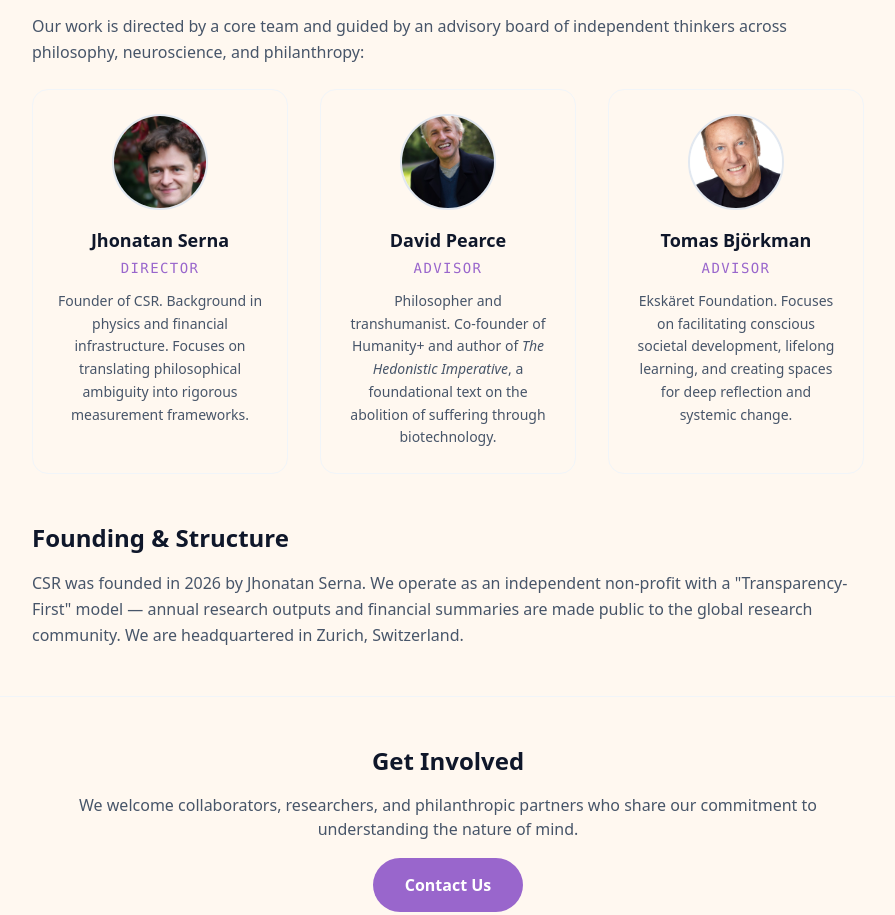
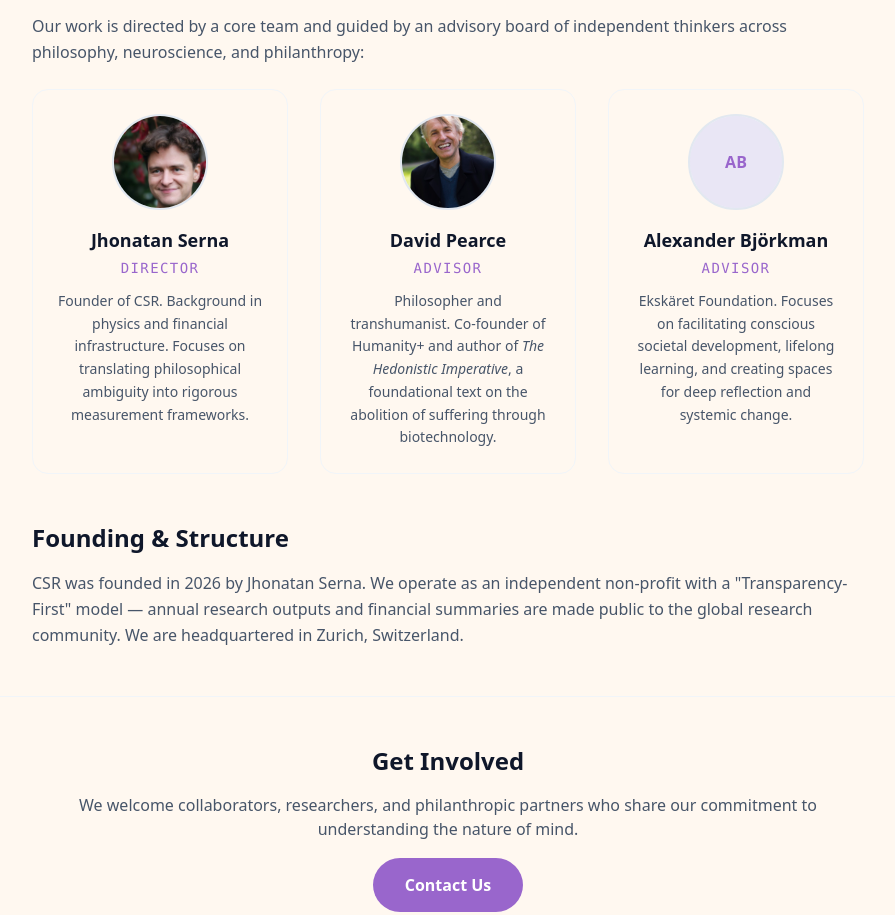
Before and after one commit to jhalcon27/CenterForSentience, an Astro site: page /about in a window 1280 px wide. Shown: the part 1192-2107 px from the top of the page, without its empty margins (192-1087 px from the left). Built offline with nearby package versions, Linux system fonts and the light colour scheme; Astro itself is replaced by a stand-in of ours.

Commit message:
Revert Tomas Björkman back to Alexander Björkman

```diff
--- a/src/pages/about.astro
+++ b/src/pages/about.astro
@@ -89,9 +89,10 @@
           <!-- Advisor 2 -->
           <div class="p-6 border border-csr-gray-100 rounded-2xl flex flex-col items-center text-center">
             <div class="w-24 h-24 rounded-full bg-csr-gray-100 mb-4 overflow-hidden border-2 border-csr-gray-200">
-               <img src="/images/tomas-bjorkman.jpg" alt="Tomas Björkman" class="w-full h-full object-cover object-center" />
+               <!-- Placeholder for Alexander's image -->
+               <div class="w-full h-full bg-csr-primary/10 flex items-center justify-center text-csr-primary font-bold">AB</div>
             </div>
-            <h3 class="font-bold text-lg mb-1">Tomas Björkman</h3>
+            <h3 class="font-bold text-lg mb-1">Alexander Björkman</h3>
             <p class="text-sm text-csr-primary font-mono uppercase tracking-widest mb-3">Advisor</p>
             <p class="text-sm text-csr-gray-600 leading-relaxed">
               Ekskäret Foundation. Focuses on facilitating conscious societal development, lifelong learning, and creating spaces for deep reflection and systemic change.
```
Also changed, not shown: public/images/tomas-bjorkman.jpg (deleted).
